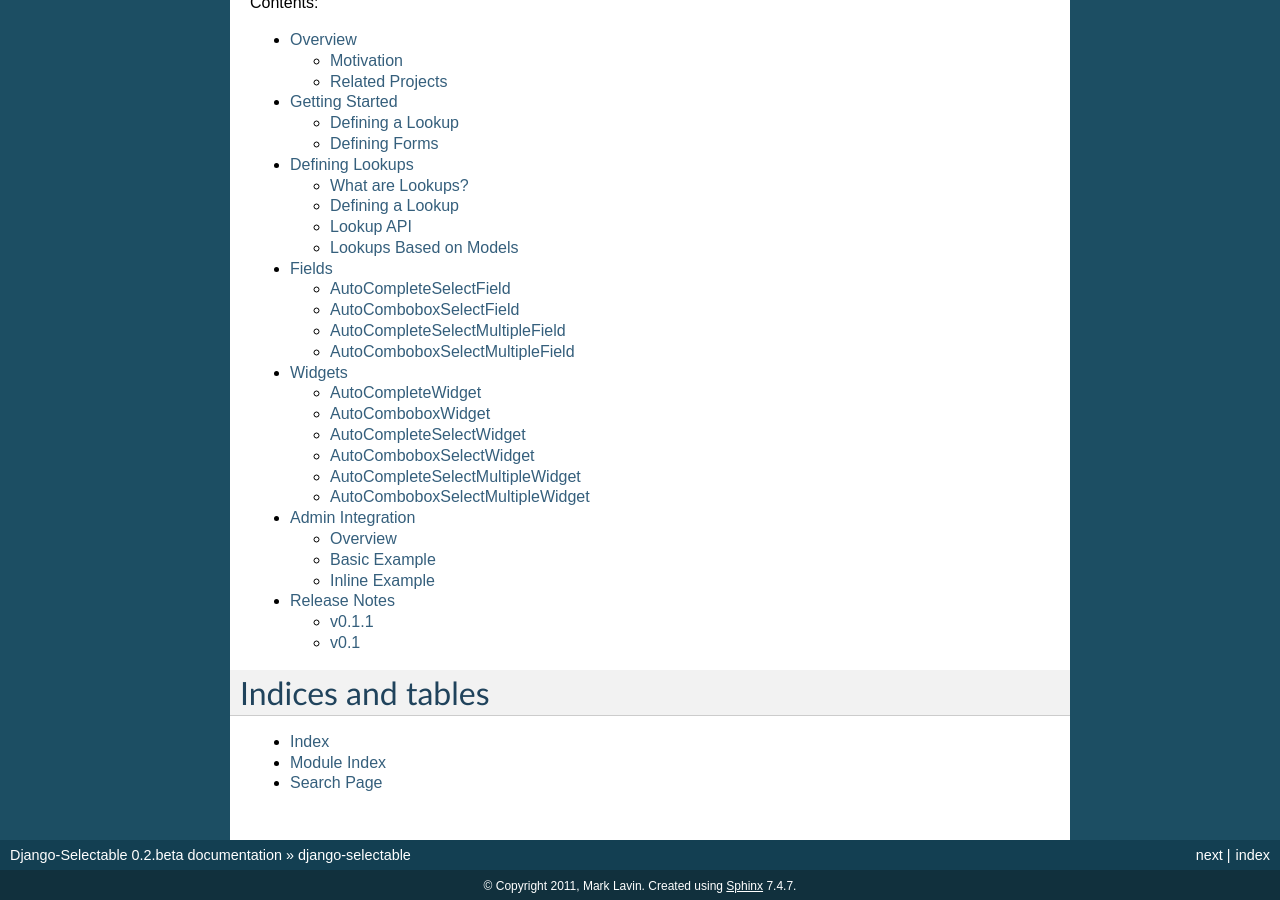
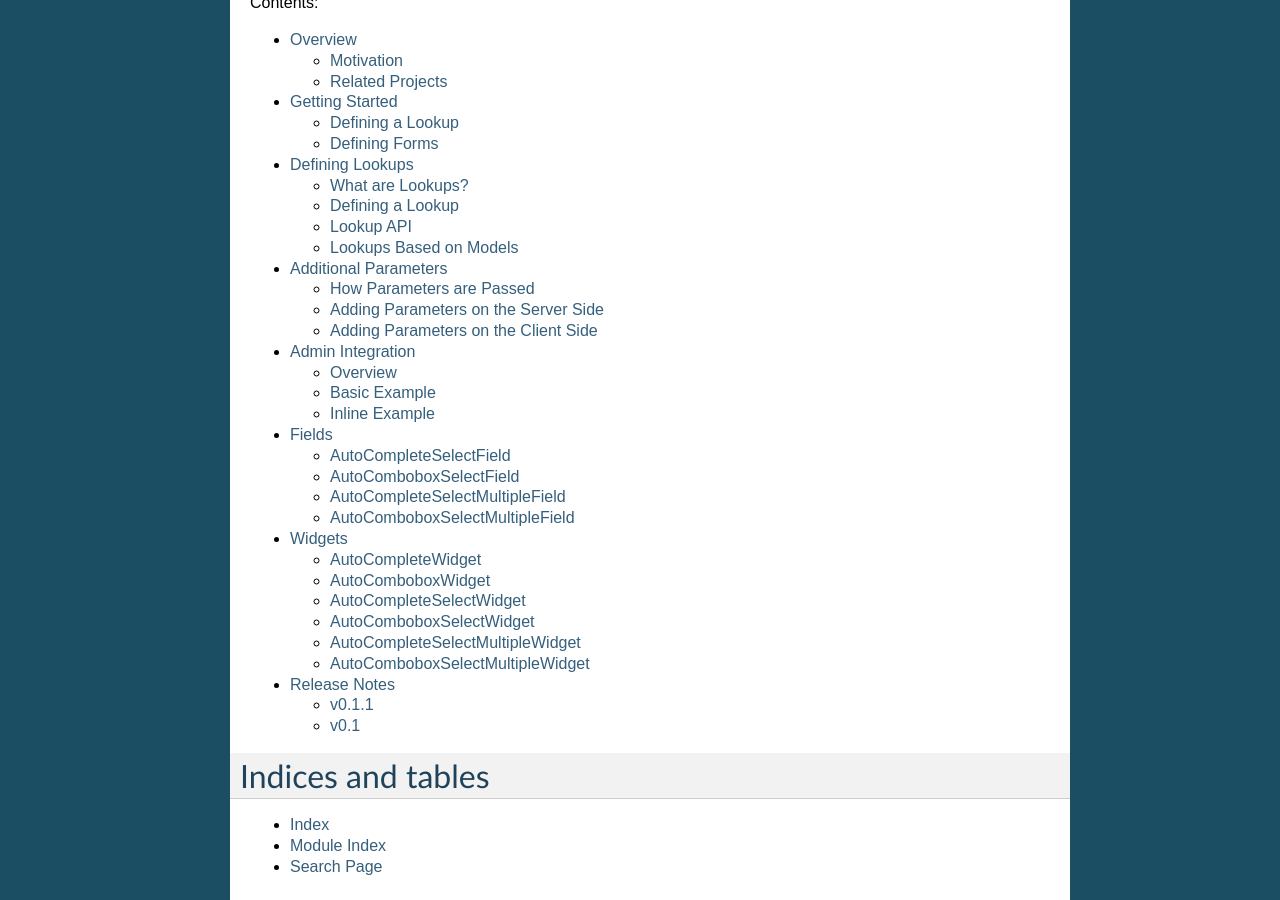
Before and after one commit to mlavin/django-selectable, a Sphinx documentation site: the page built from docs/index.rst, in a window 1280 px wide and 900 px high, scrolled down 782 px. Built offline with Sphinx 7.4.7, drawn with Linux system fonts in a browser that asks for light colours; some of the changed lines change nothing that is shown.

Commit message:
Initial documentation related to #6. Needs more robust examples.

```diff
--- a/docs/index.rst
+++ b/docs/index.rst
@@ -8,9 +8,10 @@
     overview
     quick-start
     lookups
+    parameters
+    admin
     fields
     widgets
-    admin
     releases
 
 
--- /dev/null
+++ b/docs/parameters.rst
@@ -0,0 +1,59 @@
+Additional Parameters
+=========================
+
+The basic lookup is based on handling a search based on a single term string.
+If additional filtering is needed it can be inside the lookup `get_query` but
+you would need to define this when the lookup is defined. While this fits a fair
+number of use cases there are times when you need to define additional query
+parameters that won't be know until the either the form is bound or until selections
+are made on the client side. This section will detail how to handle both of these
+cases.
+
+
+How Parameters are Passed
+--------------------------------------
+
+As with the search term the additional parameters you define will be passed in
+`request.GET`. Since `get_query` gets the current request so you will have access to
+them.
+
+
+Adding Parameters on the Server Side
+--------------------------------------
+
+Each of the widgets define `update_query_parameters` which takes a dictionary. The
+most common way to use this would be in the form `__init__`.
+
+.. code-block:: python
+
+    class FruitForm(forms.Form):
+        autocomplete = forms.CharField(
+            label='Type the name of a fruit (AutoCompleteWidget)',
+            widget=selectable.AutoCompleteWidget(FruitLookup),
+            required=False,
+        )
+
+        def __init__(self, *args, **kwargs):
+            super(FruitForm, self).__init__(*args, **kwargs)
+            self.fields['autocomplete'].widget.update_query_parameters({'foo': 'bar'})
+
+
+Adding Parameters on the Client Side
+--------------------------------------
+
+There are times where you want to filter the result set based other selections
+by the user such as a filtering cities by a previously selected state. In this
+case you will need to bind a `prepareQuery` to the field. This function should accept the query dictionary.
+You are free to make adjustments to  the query dictionary as needed.
+
+.. code-block:: html
+
+    <script type="text/javascript">
+        function newParameters(query) {
+            query.foo = 'bar';
+        }
+
+        $(document).ready(function() {
+            $('#id_autocomplete').djselectable('option', 'prepareQuery', newParameters);
+        });
+    </script>
```
